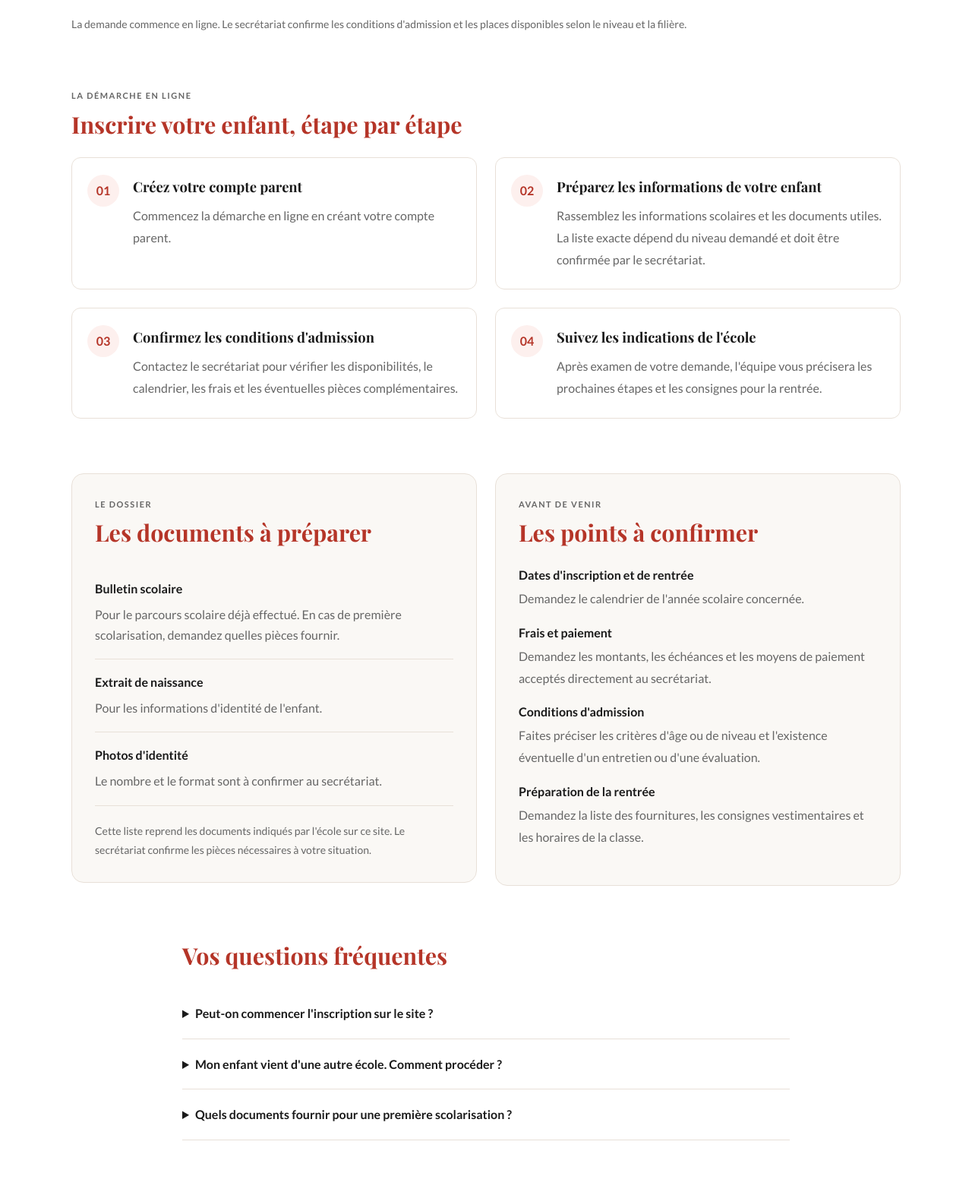
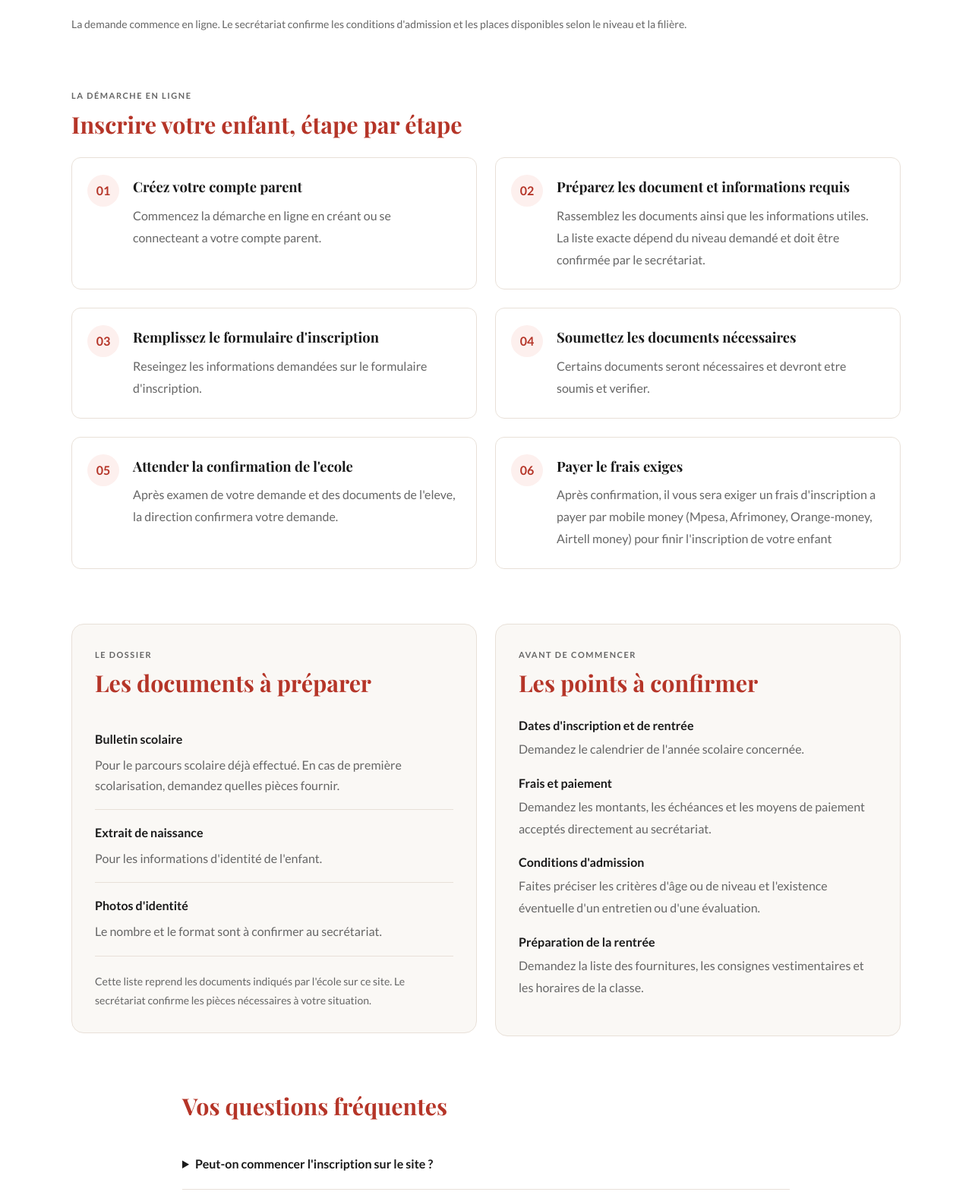
Before and after one commit to Jordan-Skj/Projet-G.SCO.M, a Django app: page /enrollments/ in a window 1280 px wide. Shown: the part 1006-2575 px from the top of the page at 76% size. Run offline with Django 5.2, Linux system fonts and the light colour scheme; some libraries are stand-ins or nearby versions.

Commit message:
style : modify enrollment info

```diff
--- a/apps/home/templates/home/enrollments.html
+++ b/apps/home/templates/home/enrollments.html
@@ -1,61 +1,153 @@
 {% extends "base.html" %}
 {% load static %}
 {% block title %}Inscriptions — Procédure et documents | G.SCO.M{% endblock %}
-{% block meta_description %}Commencez en ligne l'inscription de votre enfant au G.SCO.M, puis contactez le secrétariat pour confirmer les conditions et les documents à fournir.{% endblock %}
-{% block extra_css %}<link rel="stylesheet" href="{% static 'inscriptions.css' %}">{% endblock %}
+{% block meta_description %}Commencez en ligne l'inscription de votre enfant au G.SCO.M, puis contactez le secrétariat
+pour confirmer les conditions et les documents à fournir.{% endblock %}
+{% block extra_css %}
+<link rel="stylesheet" href="{% static 'inscriptions.css' %}">{% endblock %}
 {% block content %}
 <div class="admissions">
-    <nav class="admissions-breadcrumb" aria-label="Fil d’Ariane"><a href="{% url 'home:index' %}">Accueil</a><span aria-hidden="true">/</span><span aria-current="page">Inscriptions</span></nav>
+  <nav class="admissions-breadcrumb" aria-label="Fil d’Ariane"><a href="{% url 'home:index' %}">Accueil</a><span
+      aria-hidden="true">/</span><span aria-current="page">Inscriptions</span></nav>
   <section class="admissions-intro" aria-labelledby="admissions-title">
     <div>
       <p class="subsub_title">Rejoindre le G.SCO.M</p>
       <h1 id="admissions-title">Un nouveau chapitre<br>pour votre enfant.</h1>
-            <p class="admissions-lead">Les inscriptions commencent en ligne. Créez un compte parent pour démarrer la démarche, puis contactez le secrétariat pour confirmer le niveau, les conditions d'admission et les pièces à fournir.</p>
-            <div class="admissions-actions"><a class="btn-primary" href="{% url 'student:enroll_child' %}">Inscrire mon enfant en ligne</a><a class="news-voir-tout" href="#procedure">Découvrir les étapes</a></div>
+      <p class="admissions-lead">Les inscriptions commencent en ligne. Créez un compte parent pour démarrer la démarche,
+        puis contactez le secrétariat pour confirmer le niveau, les conditions d'admission et les pièces à fournir.</p>
+      <div class="admissions-actions">
+        <a class="btn-primary" href="{% url 'account:parent_login' %}">
+        Inscrire mon enfant en ligne
+        </a>
+        <a class="news-voir-tout" href="#procedure">Découvrir les étapes</a></div>
     </div>
     <aside class="admissions-panel" aria-labelledby="visit-title">
       <p class="subsub_title">Votre point de départ</p>
       <h2 id="visit-title">Commencez en ligne</h2>
-            <dl><dt>Première étape</dt><dd>Créez un compte parent pour démarrer votre démarche.</dd><dt>Besoin d'aide ?</dt><dd><a href="mailto:gscom.montngafula@gmail.com">gscom.montngafula@gmail.com</a></dd><dt>Horaires du secrétariat</dt><dd>Du lundi au samedi, de 7h30 à 14h00</dd></dl>
+      <dl>
+        <dt>Première étape</dt>
+        <dd>Créez un compte parent pour démarrer votre démarche.</dd>
+        <dt>Besoin d'aide ?</dt>
+        <dd><a href="mailto:gscom.montngafula@gmail.com">gscom.montngafula@gmail.com</a></dd>
+        <dt>Horaires du secrétariat</dt>
+        <dd>Du lundi au samedi, de 7h30 à 14h00</dd>
+      </dl>
       <p>Le secrétariat peut confirmer les disponibilités, les conditions d'admission et les documents nécessaires.</p>
     </aside>
   </section>
   <section class="admissions-section" aria-labelledby="levels-title">
-        <p class="subsub_title">Les parcours</p><h2 id="levels-title">À chaque étape, un accompagnement</h2>
+    <p class="subsub_title">Les parcours</p>
+    <h2 id="levels-title">À chaque étape, un accompagnement</h2>
     <div class="admissions-levels">
-            <article><span>01</span><h3>Maternelle</h3><p>Les premiers apprentissages, le jeu et l'éveil.</p></article>
-            <article><span>02</span><h3>Primaire</h3><p>Les bases de la lecture, de l'écriture et du calcul.</p></article>
-            <article><span>03</span><h3>7ème et 8ème</h3><p>Consolider les acquis et préparer l'orientation.</p></article>
-            <article><span>04</span><h3>Humanités</h3><p>Scientifique, littéraire, pédagogie, commercial et électricité.</p></article>
+      <article><span>01</span>
+        <h3>Maternelle</h3>
+        <p>Les premiers apprentissages, le jeu et l'éveil.</p>
+      </article>
+      <article><span>02</span>
+        <h3>Primaire</h3>
+        <p>Les bases de la lecture, de l'écriture et du calcul.</p>
+      </article>
+      <article><span>03</span>
+        <h3>7ème et 8ème</h3>
+        <p>Consolider les acquis et préparer l'orientation.</p>
+      </article>
+      <article><span>04</span>
+        <h3>Humanités</h3>
+        <p>Scientifique, littéraire, pédagogie, commercial et électricité.</p>
+      </article>
     </div>
-        <p class="admissions-note">La demande commence en ligne. Le secrétariat confirme les conditions d'admission et les places disponibles selon le niveau et la filière.</p>
+    <p class="admissions-note">La demande commence en ligne. Le secrétariat confirme les conditions d'admission et les
+      places disponibles selon le niveau et la filière.</p>
   </section>
   <section id="procedure" class="admissions-section" aria-labelledby="steps-title">
-        <p class="subsub_title">La démarche en ligne</p><h2 id="steps-title">Inscrire votre enfant, étape par étape</h2>
+    <p class="subsub_title">La démarche en ligne</p>
+    <h2 id="steps-title">Inscrire votre enfant, étape par étape</h2>
     <ol class="admissions-steps">
-            <li><h3>Créez votre compte parent</h3><p>Commencez la démarche en ligne en créant votre compte parent.</p></li>
-            <li><h3>Préparez les informations de votre enfant</h3><p>Rassemblez les informations scolaires et les documents utiles. La liste exacte dépend du niveau demandé et doit être confirmée par le secrétariat.</p></li>
-            <li><h3>Confirmez les conditions d'admission</h3><p>Contactez le secrétariat pour vérifier les disponibilités, le calendrier, les frais et les éventuelles pièces complémentaires.</p></li>
-            <li><h3>Suivez les indications de l'école</h3><p>Après examen de votre demande, l'équipe vous précisera les prochaines étapes et les consignes pour la rentrée.</p></li>
+      <li>
+        <h3>Créez votre compte parent</h3>
+        <p>Commencez la démarche en ligne en créant ou se connecteant a votre compte parent.</p>
+      </li>
+      <li>
+        <h3>Préparez les document et informations requis</h3>
+        <p>
+          Rassemblez les documents ainsi que les informations utiles. La liste exacte dépend du niveau demandé et
+          doit être confirmée par le secrétariat.
+        </p>
+      </li>
+      <li>
+        <h3>Remplissez le formulaire d'inscription</h3>
+        <p>Reseingez les informations demandées sur le formulaire d'inscription.</p>
+      </li>
+      <li>
+        <h3>Soumettez les documents nécessaires</h3>
+        <p>Certains documents seront nécessaires et devront etre soumis et verifier.</p>
+      </li>
+      <li>
+        <h3>Attender la confirmation de l'ecole</h3>
+        <p>
+          Après examen de votre demande et des documents de l'eleve, la direction confirmera votre demande.
+        </p>
+      </li>
+      <li>
+        <h3>Payer le frais exiges</h3>
+        <p>
+          Après confirmation, il vous sera exiger un frais d'inscription a payer par mobile money (Mpesa, Afrimoney, Orange-money, Airtell money) pour finir
+          l'inscription de votre enfant
+        </p>
+      </li>
     </ol>
   </section>
   <div class="admissions-columns">
     <section class="admissions-panel" aria-labelledby="documents-title">
-            <p class="subsub_title">Le dossier</p><h2 id="documents-title">Les documents à préparer</h2>
-            <ul class="admissions-documents"><li><strong>Bulletin scolaire</strong><span>Pour le parcours scolaire déjà effectué. En cas de première scolarisation, demandez quelles pièces fournir.</span></li><li><strong>Extrait de naissance</strong><span>Pour les informations d'identité de l'enfant.</span></li><li><strong>Photos d'identité</strong><span>Le nombre et le format sont à confirmer au secrétariat.</span></li></ul>
-            <p class="admissions-note">Cette liste reprend les documents indiqués par l'école sur ce site. Le secrétariat confirme les pièces nécessaires à votre situation.</p>
+      <p class="subsub_title">Le dossier</p>
+      <h2 id="documents-title">Les documents à préparer</h2>
+      <ul class="admissions-documents">
+        <li><strong>Bulletin scolaire</strong><span>Pour le parcours scolaire déjà effectué. En cas de première
+            scolarisation, demandez quelles pièces fournir.</span></li>
+        <li><strong>Extrait de naissance</strong><span>Pour les informations d'identité de l'enfant.</span></li>
+        <li><strong>Photos d'identité</strong><span>Le nombre et le format sont à confirmer au secrétariat.</span></li>
+      </ul>
+      <p class="admissions-note">Cette liste reprend les documents indiqués par l'école sur ce site. Le secrétariat
+        confirme les pièces nécessaires à votre situation.</p>
     </section>
     <section class="admissions-panel" aria-labelledby="practical-title">
-            <p class="subsub_title">Avant de venir</p><h2 id="practical-title">Les points à confirmer</h2>
-            <dl><dt>Dates d'inscription et de rentrée</dt><dd>Demandez le calendrier de l'année scolaire concernée.</dd><dt>Frais et paiement</dt><dd>Demandez les montants, les échéances et les moyens de paiement acceptés directement au secrétariat.</dd><dt>Conditions d'admission</dt><dd>Faites préciser les critères d'âge ou de niveau et l'existence éventuelle d'un entretien ou d'une évaluation.</dd><dt>Préparation de la rentrée</dt><dd>Demandez la liste des fournitures, les consignes vestimentaires et les horaires de la classe.</dd></dl>
+      <p class="subsub_title">Avant de commencer</p>
+      <h2 id="practical-title">Les points à confirmer</h2>
+      <dl>
+        <dt>Dates d'inscription et de rentrée</dt>
+        <dd>Demandez le calendrier de l'année scolaire concernée.</dd>
+        <dt>Frais et paiement</dt>
+        <dd>Demandez les montants, les échéances et les moyens de paiement acceptés directement au secrétariat.</dd>
+        <dt>Conditions d'admission</dt>
+        <dd>Faites préciser les critères d'âge ou de niveau et l'existence éventuelle d'un entretien ou d'une évaluation.</dd>
+        <dt>Préparation de la rentrée</dt>
+        <dd>Demandez la liste des fournitures, les consignes vestimentaires et les horaires de la classe.</dd>
+      </dl>
     </section>
   </div>
   <section class="admissions-section admissions-questions" aria-labelledby="questions-title">
     <h2 id="questions-title">Vos questions fréquentes</h2>
-        <details><summary>Peut-on commencer l'inscription sur le site ?</summary><p>Oui. La démarche commence en ligne par la création d'un compte parent. Contactez ensuite le secrétariat pour confirmer les pièces à fournir et les conditions d'admission.</p></details>
-        <details><summary>Mon enfant vient d'une autre école. Comment procéder ?</summary><p>Précisez sa dernière classe et présentez son bulletin au secrétariat. L'équipe vous indiquera les documents complémentaires éventuels et les conditions pour rejoindre le niveau souhaité.</p></details>
-        <details><summary>Quels documents fournir pour une première scolarisation ?</summary><p>Signalez qu'il s'agit d'une première inscription à l'école. Le secrétariat vous indiquera les pièces adaptées à cette situation et les conditions d'accueil en maternelle.</p></details>
+    <details>
+      <summary>Peut-on commencer l'inscription sur le site ?</summary>
+      <p>Oui. La démarche commence en ligne par la création d'un compte parent. Contactez ensuite le secrétariat pour
+        confirmer les pièces à fournir et les conditions d'admission.</p>
+    </details>
+    <details>
+      <summary>Mon enfant vient d'une autre école. Comment procéder ?</summary>
+      <p>Précisez sa dernière classe et présentez son bulletin au secrétariat. L'équipe vous indiquera les documents
+        complémentaires éventuels et les conditions pour rejoindre le niveau souhaité.</p>
+    </details>
+    <details>
+      <summary>Quels documents fournir pour une première scolarisation ?</summary>
+      <p>Signalez qu'il s'agit d'une première inscription à l'école. Le secrétariat vous indiquera les pièces adaptées à
+        cette situation et les conditions d'accueil en maternelle.</p>
+    </details>
   </section>
-    <section class="admissions-help" aria-labelledby="help-title"><h2 id="help-title">Commencez son inscription en ligne.</h2><p>Créez votre compte parent, puis contactez le secrétariat pour connaître les prochaines étapes.</p><a class="btn-primary" href="{% url 'account:parent_sign_up' %}">Créer un compte parent</a><a class="news-voir-tout" href="{% url 'home:contact' %}">Contacter le secrétariat</a></section>
+  <section class="admissions-help" aria-labelledby="help-title">
+    <h2 id="help-title">Commencez son inscription en ligne.</h2>
+    <p>Créez votre compte parent, puis contactez le secrétariat pour connaître les prochaines étapes.</p><a
+      class="btn-primary" href="{% url 'account:parent_sign_up' %}">Créer un compte parent</a><a class="news-voir-tout"
+      href="{% url 'home:contact' %}">Contacter le secrétariat</a>
+  </section>
 </div>
 {% endblock %}
```
Also changed, not shown: apps/home/templates/home/index.html (+47 -14 lines). Lines whose indentation alone changed are shown as unchanged.
